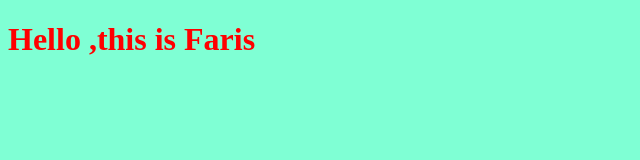
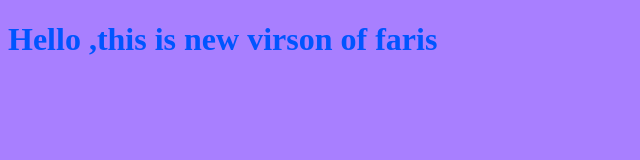
Before and after one commit to farisprog/My-project1, a plain HTML site: page index.html in a window 1280 px wide. Shown: the whole page, without its empty margins (0-640 px from the left). Drawn offline with Linux system fonts and the light colour scheme.

Commit message:
changing style for the title

```diff
--- a/index.html
+++ b/index.html
@@ -7,7 +7,7 @@
     <link rel="stylesheet" href="style.css">
 </head>
 <body>
-    <h1>Hello ,this is Faris</h1>
+    <h1>Hello ,this is new virson of faris</h1>
     <script  src="app.js"></script>
 </body>
 </html>
--- a/style.css
+++ b/style.css
@@ -1,6 +1,6 @@
 h1{
-    color: red;
+    color: rgb(0, 85, 255);
 }
 body{
-    background-color: aquamarine;
+    background-color: rgb(168, 127, 255);
 }
```
